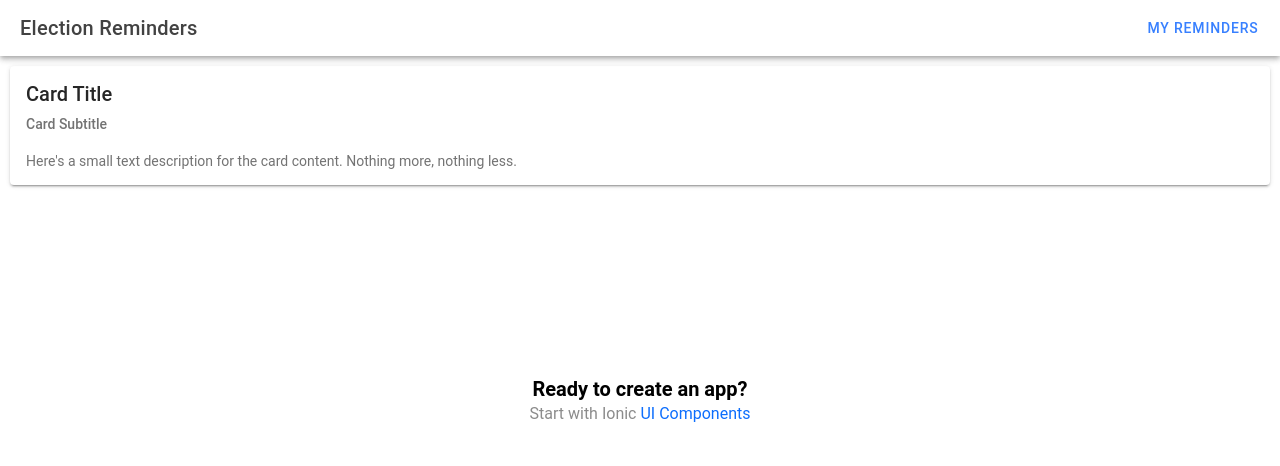
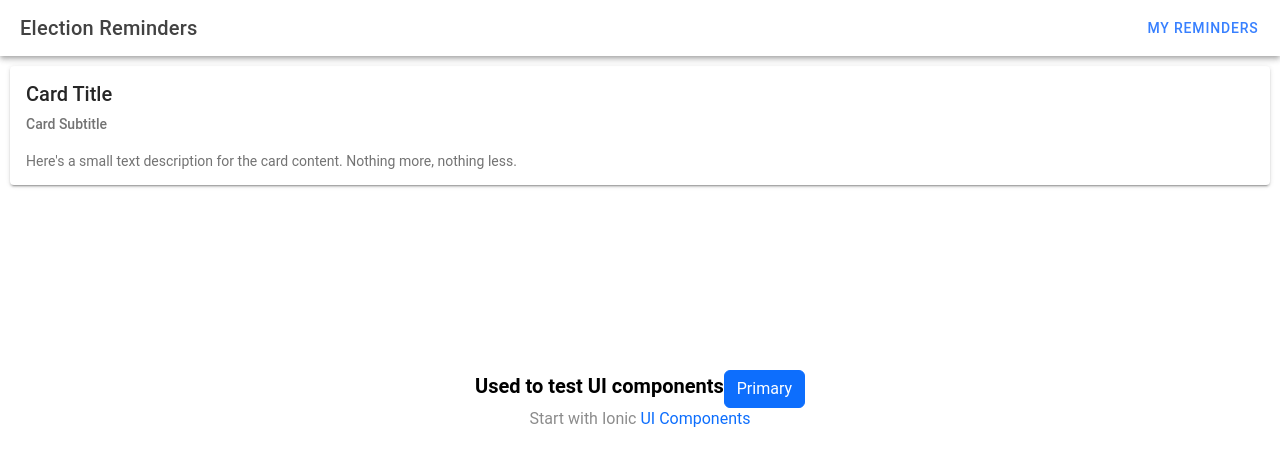
Before and after one commit to PhilipWright96/ElectionReminders, a React (Vite) app: page /home in a window 1280 px wide. Shown: the top 466 px of the page. Built offline with nearby package versions, Linux system fonts and the light colour scheme.

Commit message:
Show boostrap usage in test component

```diff
--- a/src/components/ExploreContainer.tsx
+++ b/src/components/ExploreContainer.tsx
@@ -5,7 +5,8 @@ interface ContainerProps { }
 const ExploreContainer: React.FC<ContainerProps> = () => {
   return (
     <div id="container">
-      <strong>Ready to create an app?</strong>
+      <strong>Used to test UI components</strong>
+      <button type="button" className="btn btn-primary">Primary</button>
       <p>Start with Ionic <a target="_blank" rel="noopener noreferrer" href="https://ionicframework.com/docs/components">UI Components</a></p>
     </div>
   );
```
